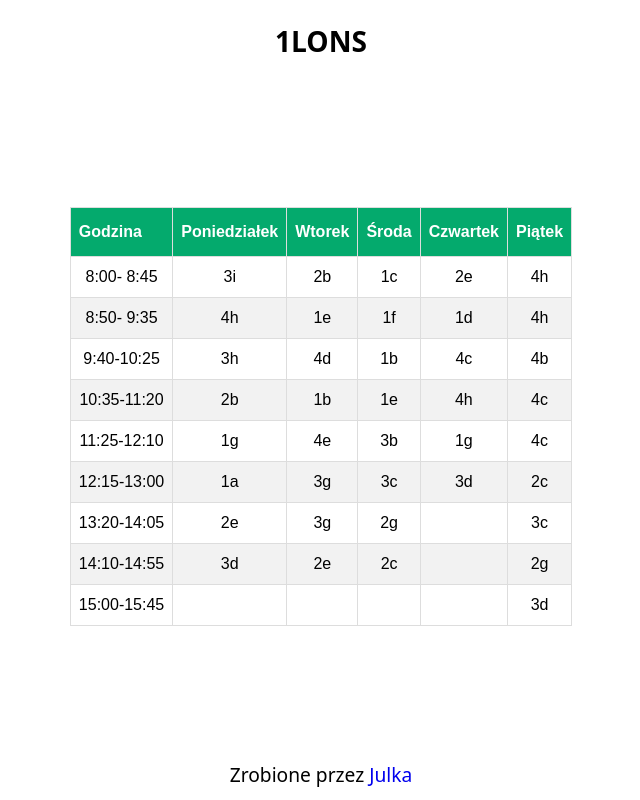
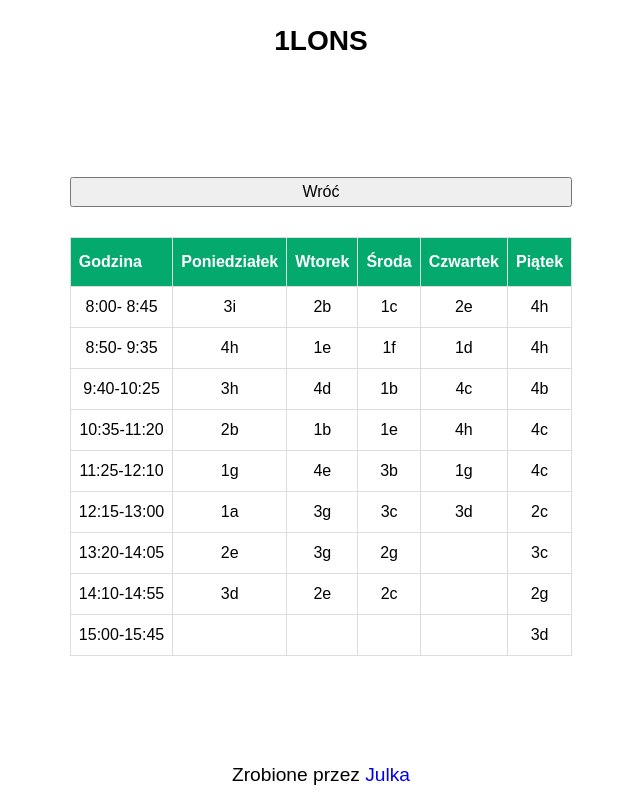
Before and after one commit to Jobrzut/1LONS, a website: page src/index.html in a window 1280 px wide. Both pictures are taken after a click on the button "11". Shown: the whole page, without its empty margins (319-959 px from the left). Drawn offline with Linux system fonts and the light colour scheme.

Commit message:
Add a "go back" button

```diff
--- a/src/index.js
+++ b/src/index.js
@@ -25,6 +25,7 @@ fetch("../plan-lekcji.json")
 // Wyświetlanie przycisku dla każdej sali
 
 function showAllClasses(plan) {
+  content.innerHTML = "";
   const classroomButtonsDiv = document.createElement("div");
   classroomButtonsDiv.className = "classroom_buttons";
   for (const key in plan) {
@@ -42,6 +43,15 @@ function showAllClasses(plan) {
 
 function displayClassroomTimeTable(classroom, plan) {
   content.innerHTML = "";
+
+  const goBackButton = document.createElement("button");
+  goBackButton.textContent = "Wróć";
+  goBackButton.addEventListener("click", () => {
+    showAllClasses(plan);
+  });
+
+  content.appendChild(goBackButton);
+
   const classroomsTimetable = plan[classroom];
   const lessonsByTime = {};
 
--- a/src/style.css
+++ b/src/style.css
@@ -80,7 +80,7 @@ body {
   display: flex;
   flex-direction: column;
   justify-content: space-between;
-  font-family: system-ui, -apple-system, BlinkMacSystemFont, 'Segoe UI', Roboto, Oxygen, Ubuntu, Cantarell, 'Open Sans', 'Helvetica Neue', sans-serif;
+  font-family: Arial, Helvetica, sans-serif;
 }
 
 nav,
@@ -106,6 +106,8 @@ footer a {
 .content {
   padding: 50px;
   display: flex;
+  flex-direction: column;
+  gap: 30px;
   margin-inline: auto;
 }
 
@@ -120,7 +122,6 @@ footer a {
 }
 
 table {
-  font-family: Arial, Helvetica, sans-serif;
   border-collapse: collapse;
   width: 100%;
 }
@@ -132,14 +133,6 @@ th {
   text-align: center;
 }
 
-tr:nth-child(even) {
-  background-color: #f2f2f2;
-}
-
-tr:hover {
-  background-color: #ddd;
-}
-
 th {
   padding-top: 12px;
   padding-bottom: 12px;
```
